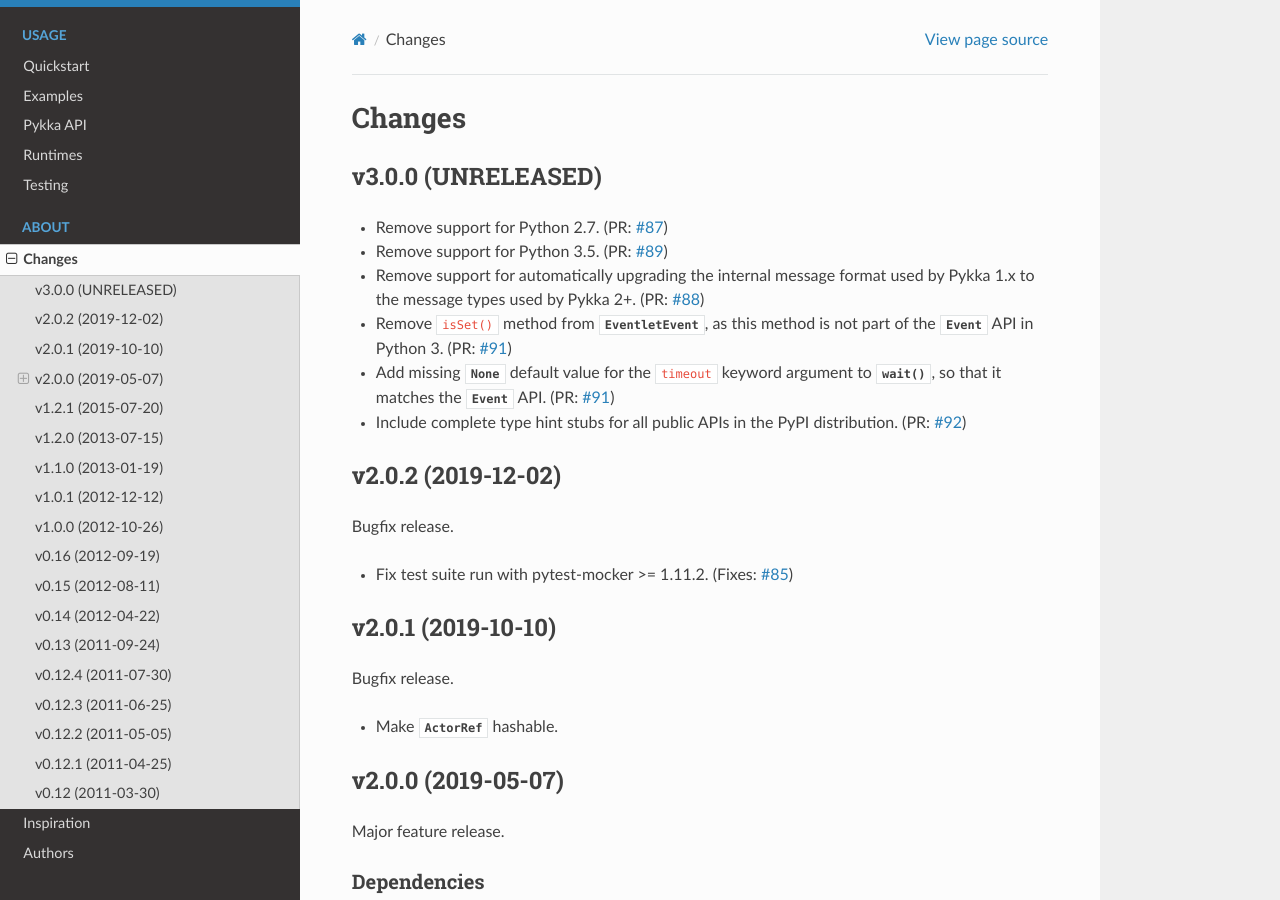
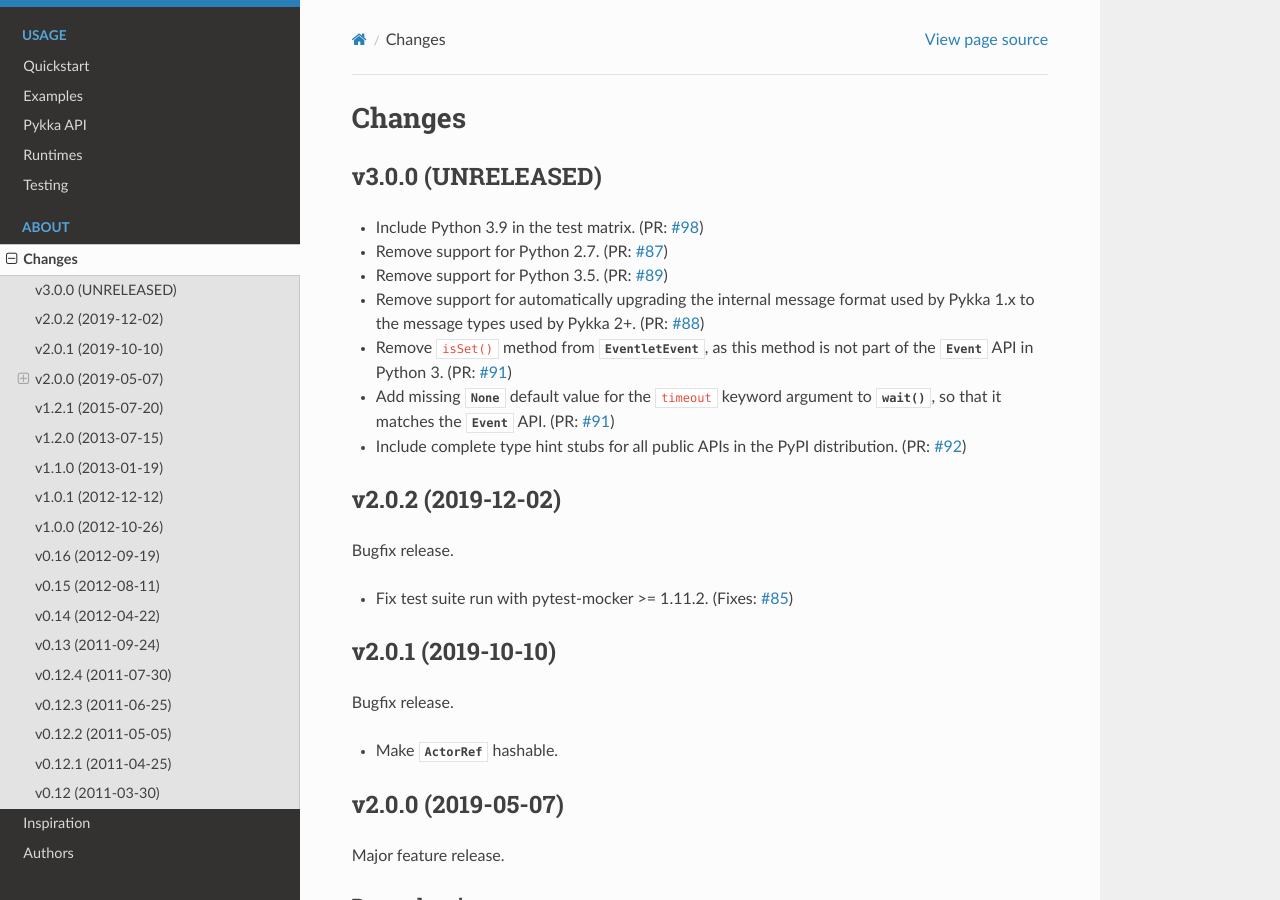
Before and after one commit to jodal/pykka, a Sphinx documentation site: the page built from docs/changes.rst, in a window 1280 px wide and 900 px high. Built offline with Sphinx 7.4.7 and the Read the Docs theme 2.0.0, drawn with Linux system fonts in a browser that asks for light colours.

Commit message:
Support Python 3.9

```diff
--- a/docs/changes.rst
+++ b/docs/changes.rst
@@ -4,6 +4,8 @@
 
 v3.0.0 (UNRELEASED)
 ===================
+
+- Include Python 3.9 in the test matrix. (PR: :issue:`98`)
 
 - Remove support for Python 2.7. (PR: :issue:`87`)
 
--- a/setup.cfg
+++ b/setup.cfg
@@ -20,6 +20,7 @@
    Programming Language :: Python :: 3.6
    Programming Language :: Python :: 3.7
    Programming Language :: Python :: 3.8
+   Programming Language :: Python :: 3.9
    Programming Language :: Python :: Implementation :: CPython
    Programming Language :: Python :: Implementation :: PyPy
 
```
Also changed, not shown: 2 other files.
